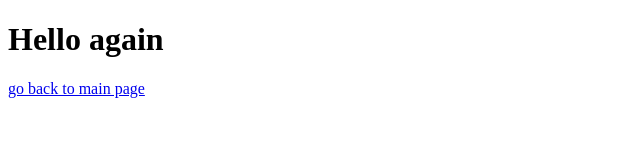
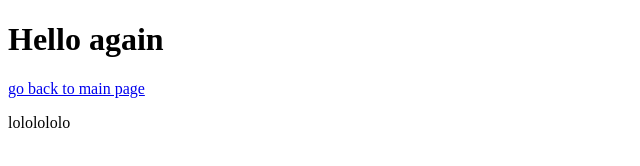
Before and after one commit to SuzannaWentzel/Practice, a plain HTML site: page page2.html in a window 1280 px wide. Shown: the full height of the page, 0-640 px from the left. Drawn offline with Linux system fonts and the light colour scheme.

Commit message:
changed page2

```diff
--- a/page2.html
+++ b/page2.html
@@ -7,5 +7,6 @@
   <body>
     <h1>Hello again</h1>
     <a href="./index.html">go back to main page</a>
+    <p>lololololo</p>
   </body>
 </html>
```
